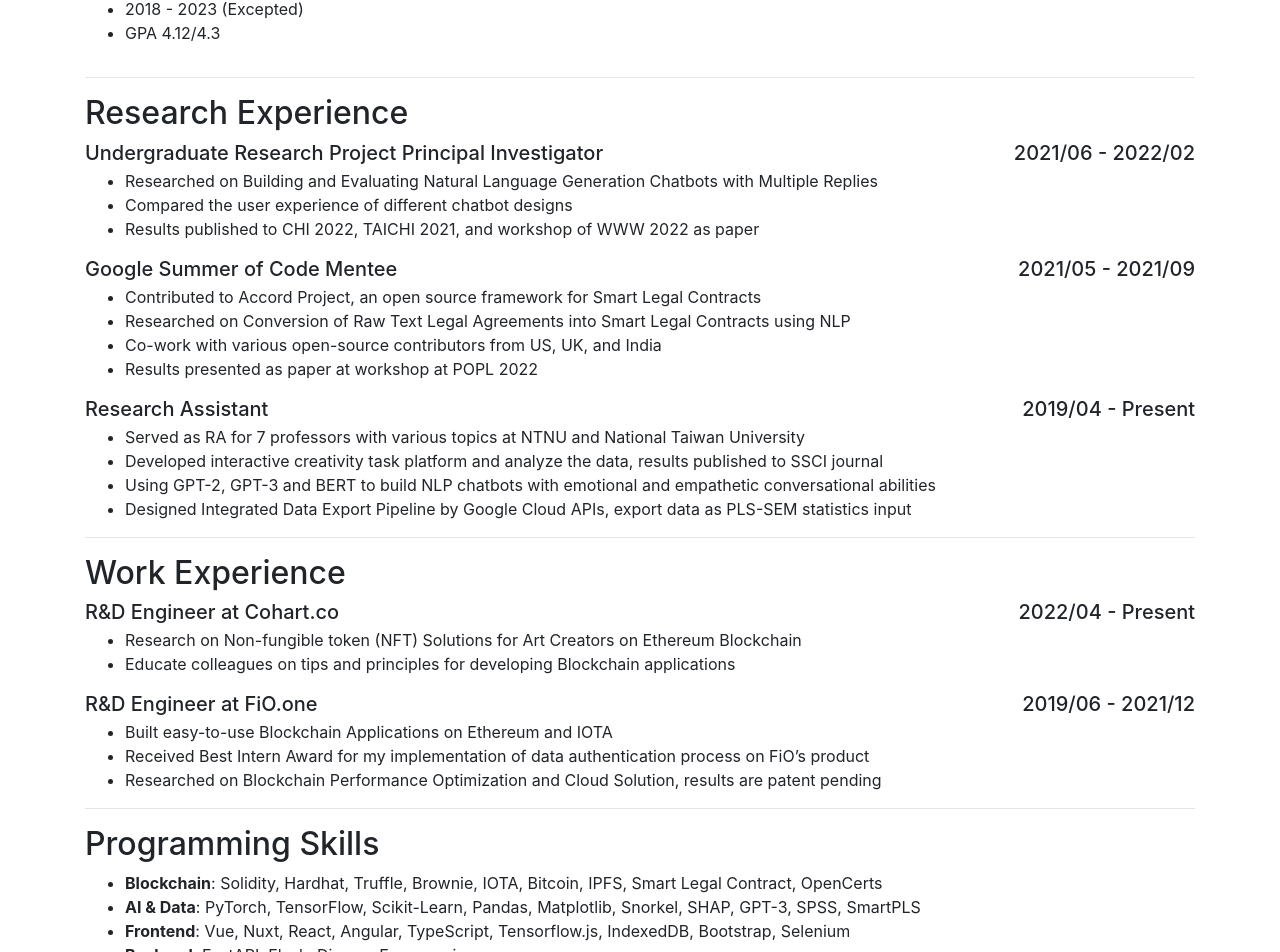
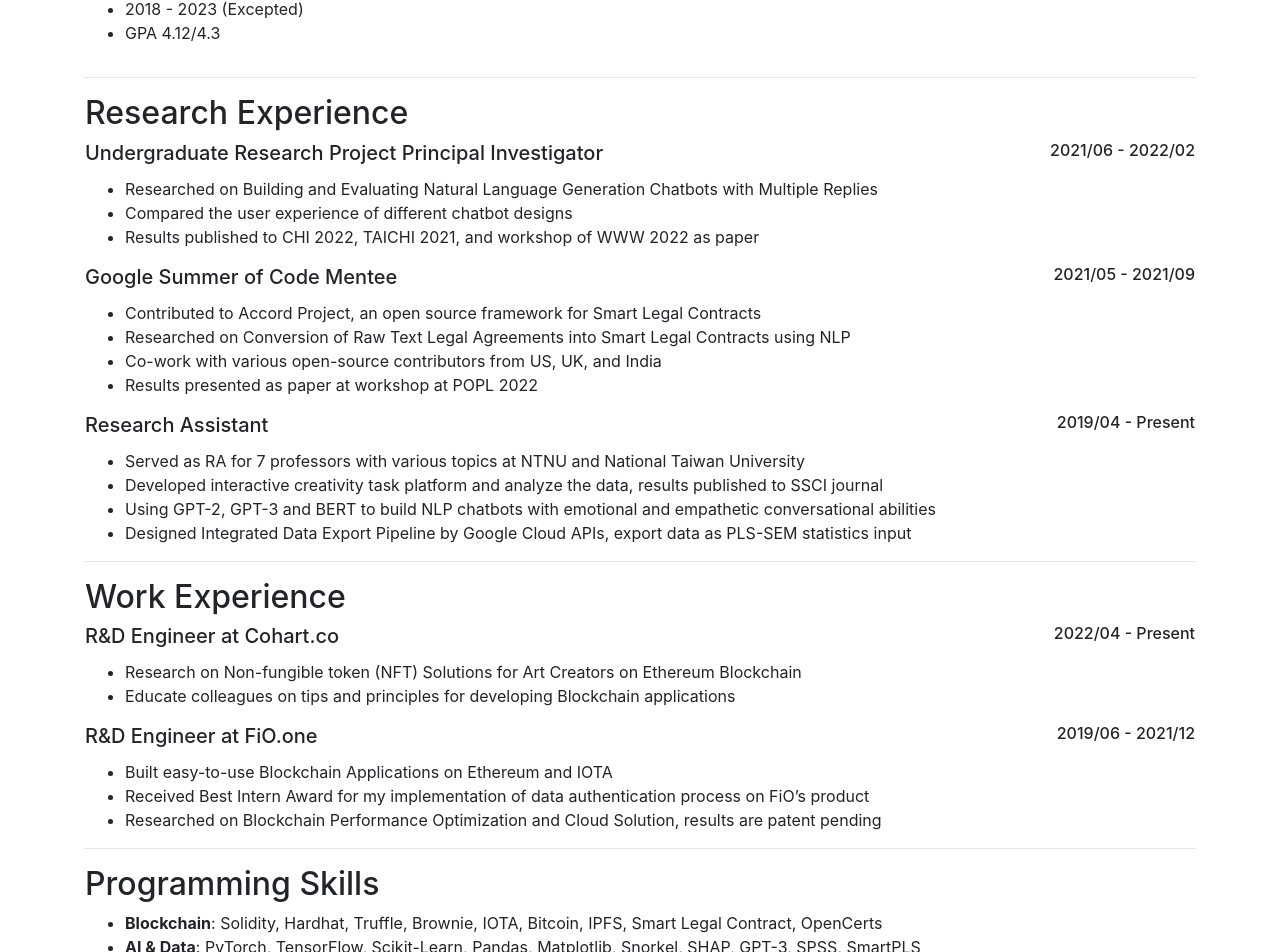
Before and after one commit to EasonC13/CV_Academic, a Nuxt app: page / in a window 1280 px wide. Shown: the part 732-1684 px from the top of the page. Built offline with nearby package versions, Linux system fonts and the light colour scheme.

Commit message:
fix: text size

```diff
--- a/components/ResearchExp.vue
+++ b/components/ResearchExp.vue
@@ -2,9 +2,9 @@
   <div class="">
     <h2>Research Experience</h2>
     <div>
-      <h3 class="h5 mb-1 clearfix">
-        <span class="float-left">Undergraduate Research Project Principal Investigator</span>
-        <span class="float-right">2021/06 - 2022/02</span>
+      <h3 class="mb-1 clearfix">
+        <span class="h5 float-left">Undergraduate Research Project Principal Investigator</span>
+        <span class="ml-3 h6 float-right">2021/06 - 2022/02</span>
       </h3>
       <ul>
         <li>Researched on Building and Evaluating Natural Language Generation Chatbots with Multiple Replies</li>
@@ -13,9 +13,9 @@
       </ul>
     </div>
     <div>
-      <h3 class="h5 mb-1 clearfix">
-        <span class="float-left">Google Summer of Code Mentee</span>
-        <span class="float-right">2021/05 - 2021/09</span>
+      <h3 class="mb-1 clearfix">
+        <span class="h5 float-left">Google Summer of Code Mentee</span>
+        <span class="ml-3 h6 float-right">2021/05 - 2021/09</span>
       </h3>
       <ul>
         <li>Contributed to Accord Project, an open source framework for Smart Legal Contracts</li>
@@ -25,9 +25,9 @@
       </ul>
     </div>
     <div>
-      <h3 class="h5 mb-1 clearfix">
-        <span class="float-left">Research Assistant</span>
-        <span class="float-right">2019/04 - Present</span>
+      <h3 class="mb-1 clearfix">
+        <span class="h5 float-left">Research Assistant</span>
+        <span class="ml-3 h6 float-right">2019/04 - Present</span>
       </h3>
       <ul>
         <li>Served as RA for 7 professors with various topics at NTNU and National Taiwan University</li>
--- a/components/WorkExp.vue
+++ b/components/WorkExp.vue
@@ -2,9 +2,9 @@
   <div class="">
     <h2>Work Experience</h2>
     <div>
-      <h3 class="h5 mb-1 clearfix">
-        <span class="float-left">R&D Engineer at Cohart.co</span>
-        <span class="float-right">2022/04 - Present</span>
+      <h3 class="mb-1 clearfix">
+        <span class="h5 float-left">R&D Engineer at Cohart.co</span>
+        <span class="ml-3 h6 float-right">2022/04 - Present</span>
       </h3>
       <ul>
         <li>Research on Non-fungible token (NFT) Solutions for Art Creators on Ethereum Blockchain</li>
@@ -12,9 +12,9 @@
       </ul>
     </div>
     <div>
-      <h3 class="h5 mb-1 clearfix">
-        <span class="float-left">R&D Engineer at FiO.one</span>
-        <span class="float-right">2019/06 - 2021/12</span>
+      <h3 class="mb-1 clearfix">
+        <span class="h5 float-left">R&D Engineer at FiO.one</span>
+        <span class="ml-3 h6 float-right">2019/06 - 2021/12</span>
       </h3>
       <ul>
         <li>Built easy-to-use Blockchain Applications on Ethereum and IOTA</li>
```
